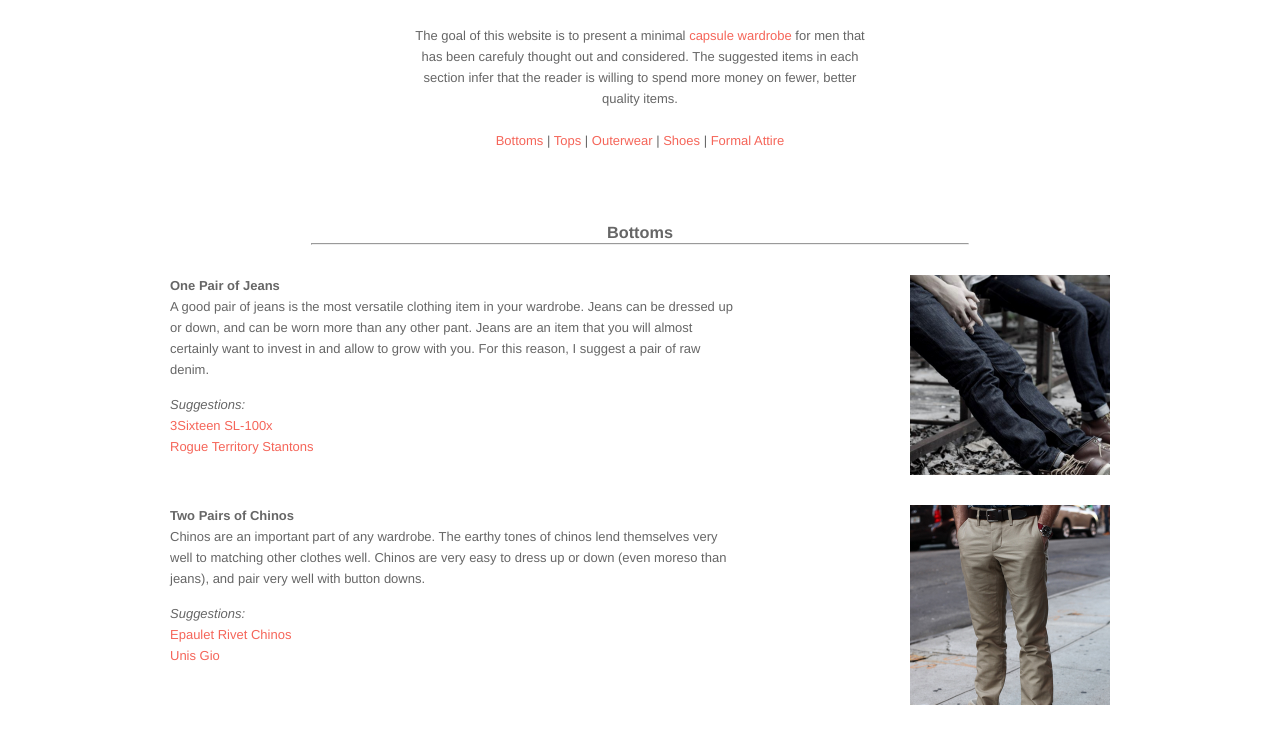
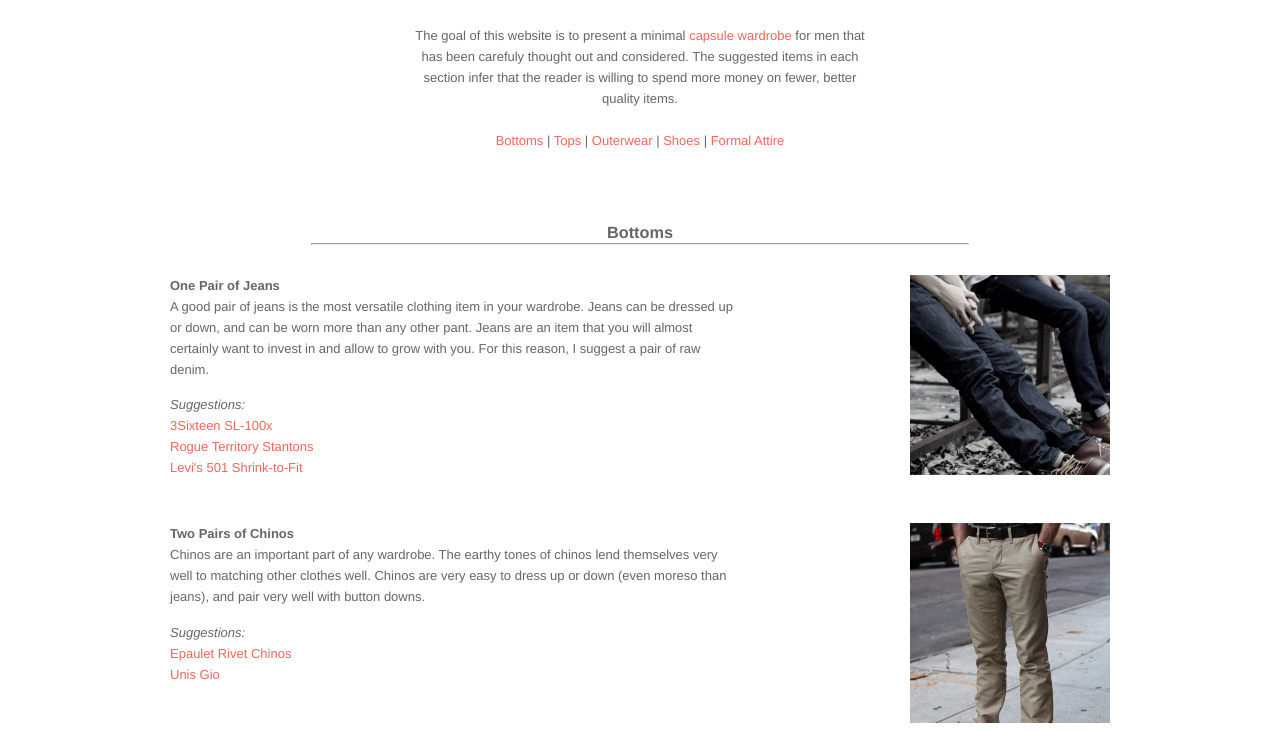
Before and after one commit to taylorlapeyre/basicwardrobe.info, a plain HTML site: page index.html in a window 1280 px wide. Shown: the part 61-793 px from the top of the page. Drawn offline with Linux system fonts and the light colour scheme.

Commit message:
add levi jeans

```diff
--- a/index.html
+++ b/index.html
@@ -35,6 +35,7 @@
           <li><em>Suggestions:</em></li>
           <li><a href="http://www.3sixteen.com/products/sl100x-straight-raw-indigo-selvedge-denim">3Sixteen SL-100x</a></li>
           <li><a href="http://www.rogueterritory.com/store/stanton/">Rogue Territory Stantons</a></li>
+          <li><a href="http://us.levi.com/product/index.jsp?productId=2076855&&cp=3146842.3146854.11301980">Levi's 501 Shrink-to-Fit</a></li>
         </ul>
       </p>
       <li>
```
